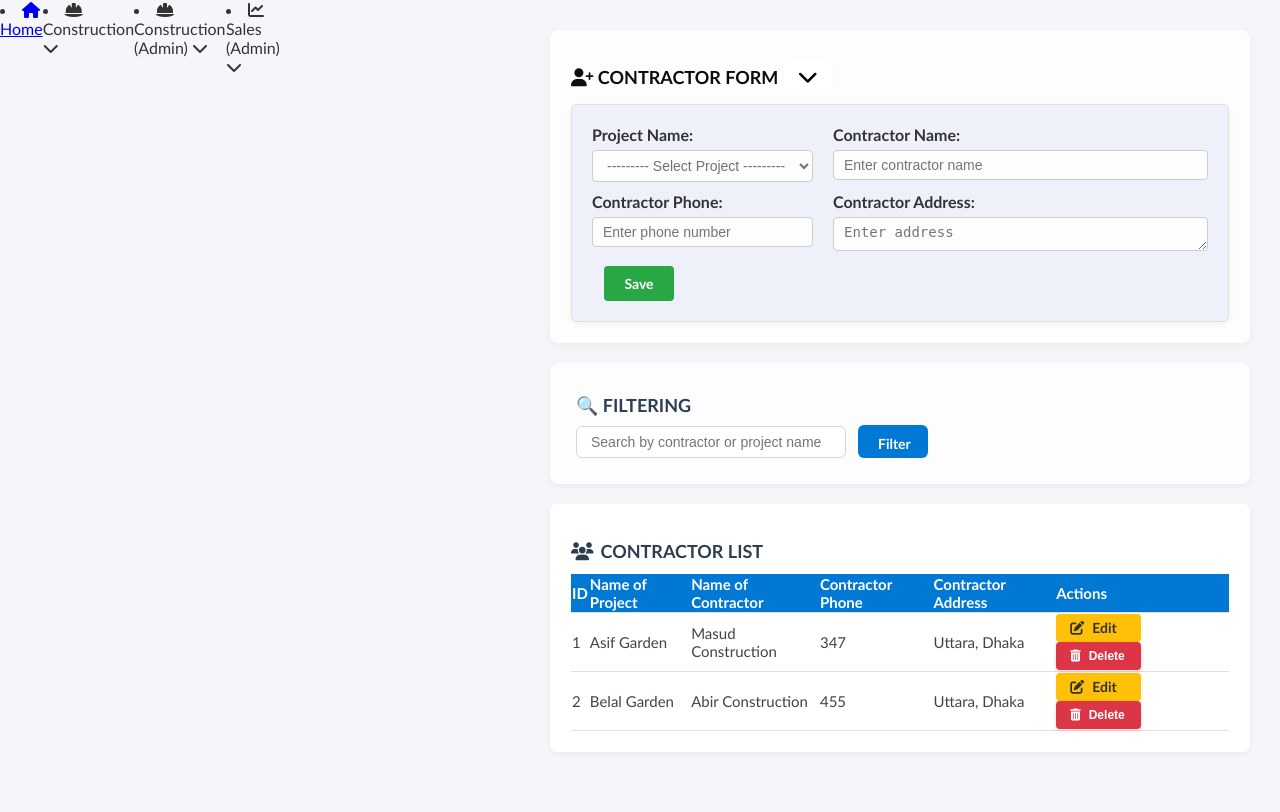
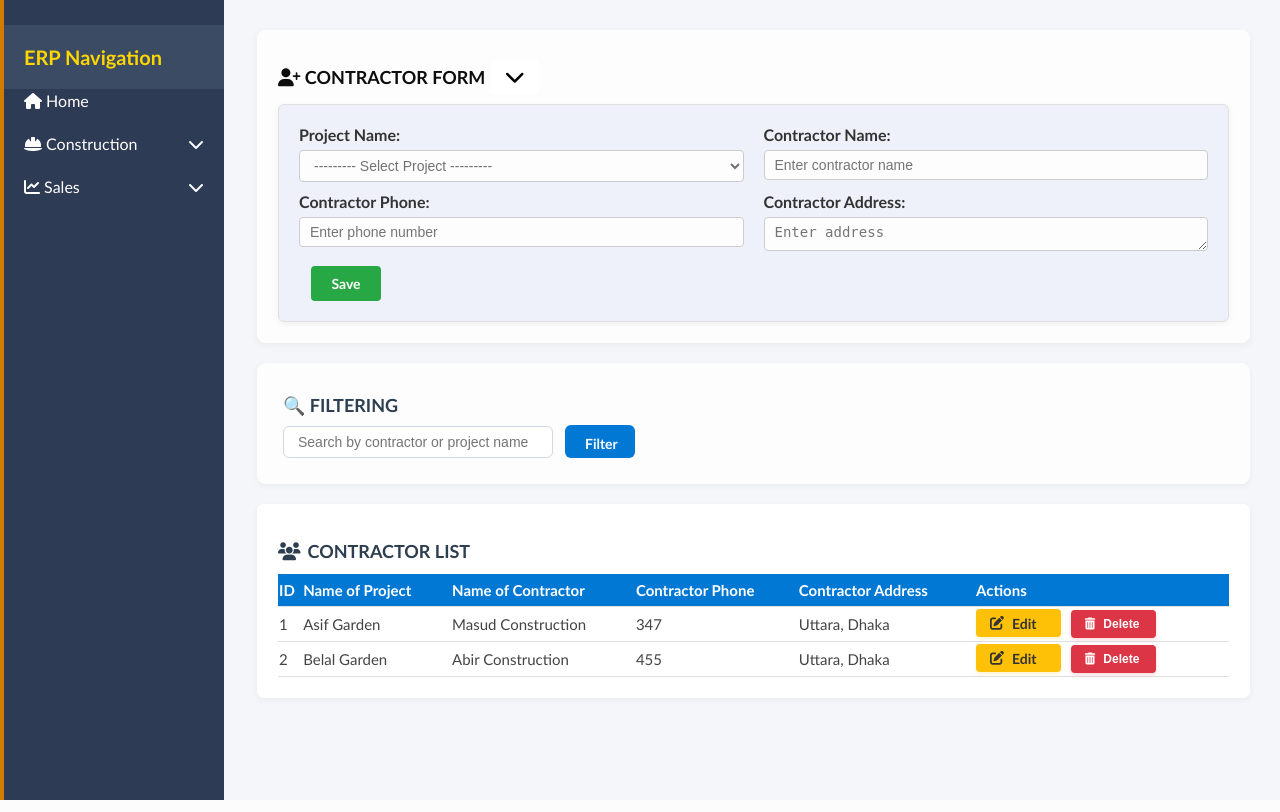
Before and after one commit to FAISAL-450/ERP-PROJECT, a Django app: page /contractor/dashboard/ in a window 1280 px wide. Run offline with Django 5.2, Linux system fonts and the light colour scheme; a user stored in the database is signed in; data comes from the database, SQL or seed files in the repository.

Commit message:
Update sidebar template for department visibility

```diff
--- a/templates/base.html
+++ b/templates/base.html
@@ -108,20 +108,30 @@
 <body>
 
 
+<div class="sidebar {% if request.user.is_authenticated %}{{ request.user.profile.department|default:"no-department"|lower }}{% endif %}">
+  <div class="sidebar-header">ERP Navigation</div>
+  <ul class="sidebar-menu">
+
     {% if request.user.is_authenticated %}
       {% with request.user.profile as profile %}
 
-    <!-- DEBUG: {{ request.user.email }} → {{ profile.department }} -->
-
-    {# Always show Home #}
+        {# Home: visible to non-construction/sales OR superusers #}
+        {% if profile.department != 'construction' and profile.department != 'sales' %}
           <li class="nav-item">
             <a href="{% url 'home' %}">
               <span><i class="fas fa-home"></i> Home</span>
             </a>
           </li>
+        {% elif request.user.is_superuser %}
+          <li class="nav-item">
+            <a href="{% url 'home' %}">
+              <span><i class="fas fa-home"></i> Home</span>
+            </a>
+          </li>
+        {% endif %}
 
         {# Construction Section #}
-    {% if profile.department == 'construction' %}
+        {% if profile.department == 'construction' or request.user.is_superuser %}
           <li class="dropdown">
             <a class="dropdown-toggle">
               <span><i class="fas fa-hard-hat"></i> Construction</span>
@@ -135,33 +145,10 @@
         {% endif %}
 
         {# Sales Section #}
-    {% if profile.department == 'sales' %}
+        {% if profile.department == 'sales' or request.user.is_superuser %}
           <li class="dropdown">
             <a class="dropdown-toggle">
               <span><i class="fas fa-chart-line"></i> Sales</span>
-          <i class="fa fa-chevron-down toggle-icon"></i>
-        </a>
-        <ul class="dropdown-menu">
-          <li><a href="{% url 'customer_dashboard' %}?department=sales">Customer Detailed</a></li>
-        </ul>
-      </li>
-    {% endif %}
-
-    {# Superuser override: show all sections #}
-    {% if request.user.is_superuser %}
-      <li class="dropdown">
-        <a class="dropdown-toggle">
-          <span><i class="fas fa-hard-hat"></i> Construction (Admin)</span>
-          <i class="fa fa-chevron-down toggle-icon"></i>
-        </a>
-        <ul class="dropdown-menu">
-          <li><a href="{% url 'project_dashboard' %}?department=construction">Project Detailed</a></li>
-          <li><a href="{% url 'contractor:contractor_dashboard' %}?department=construction">Contractor Detailed</a></li>
-        </ul>
-      </li>
-      <li class="dropdown">
-        <a class="dropdown-toggle">
-          <span><i class="fas fa-chart-line"></i> Sales (Admin)</span>
               <i class="fa fa-chevron-down toggle-icon"></i>
             </a>
             <ul class="dropdown-menu">
@@ -179,7 +166,7 @@
 
       {% endwith %}
     {% else %}
-  {# Anonymous users #}
+      {# Home for anonymous users #}
       <li class="nav-item">
         <a href="{% url 'home' %}">
           <span><i class="fas fa-home"></i> Home</span>
@@ -187,6 +174,8 @@
       </li>
     {% endif %}
 
+  </ul>
+</div>
 
 
   <div class="main-content">
```
Lines whose indentation alone changed are shown as unchanged.
